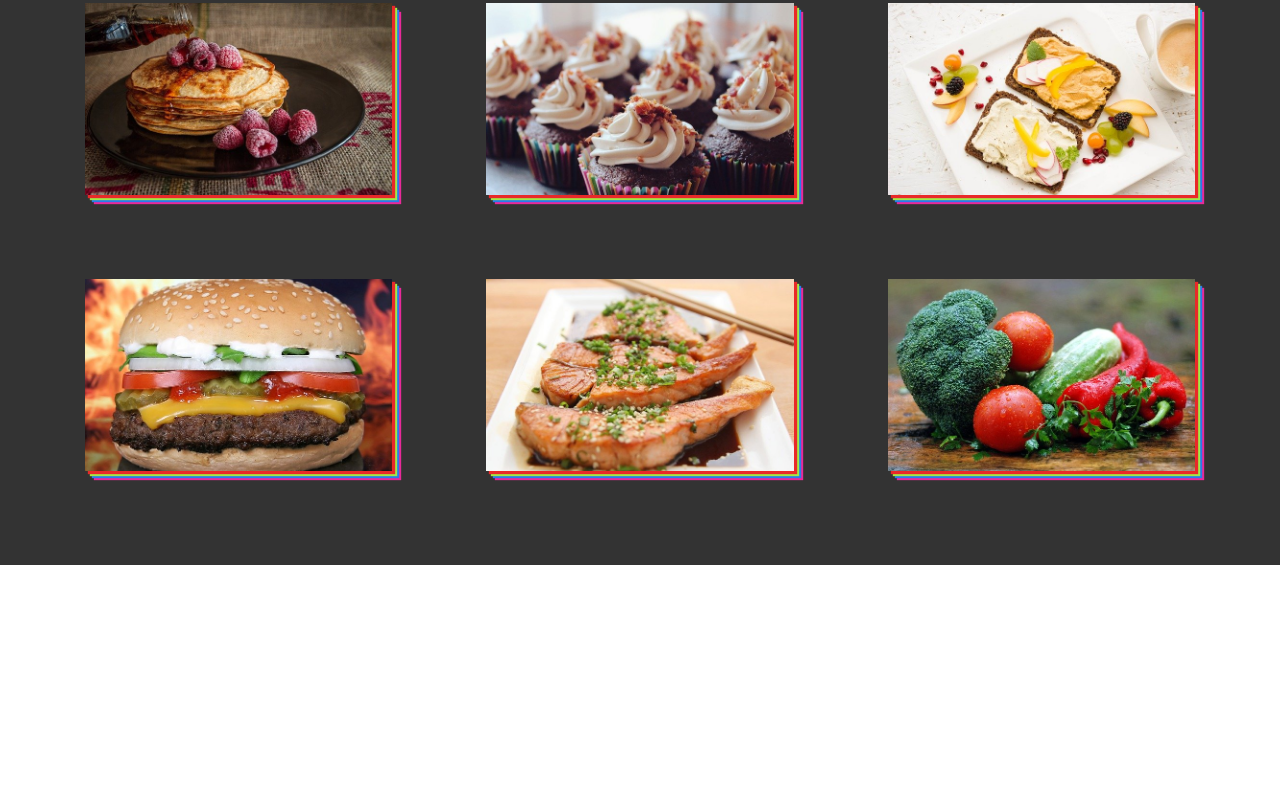
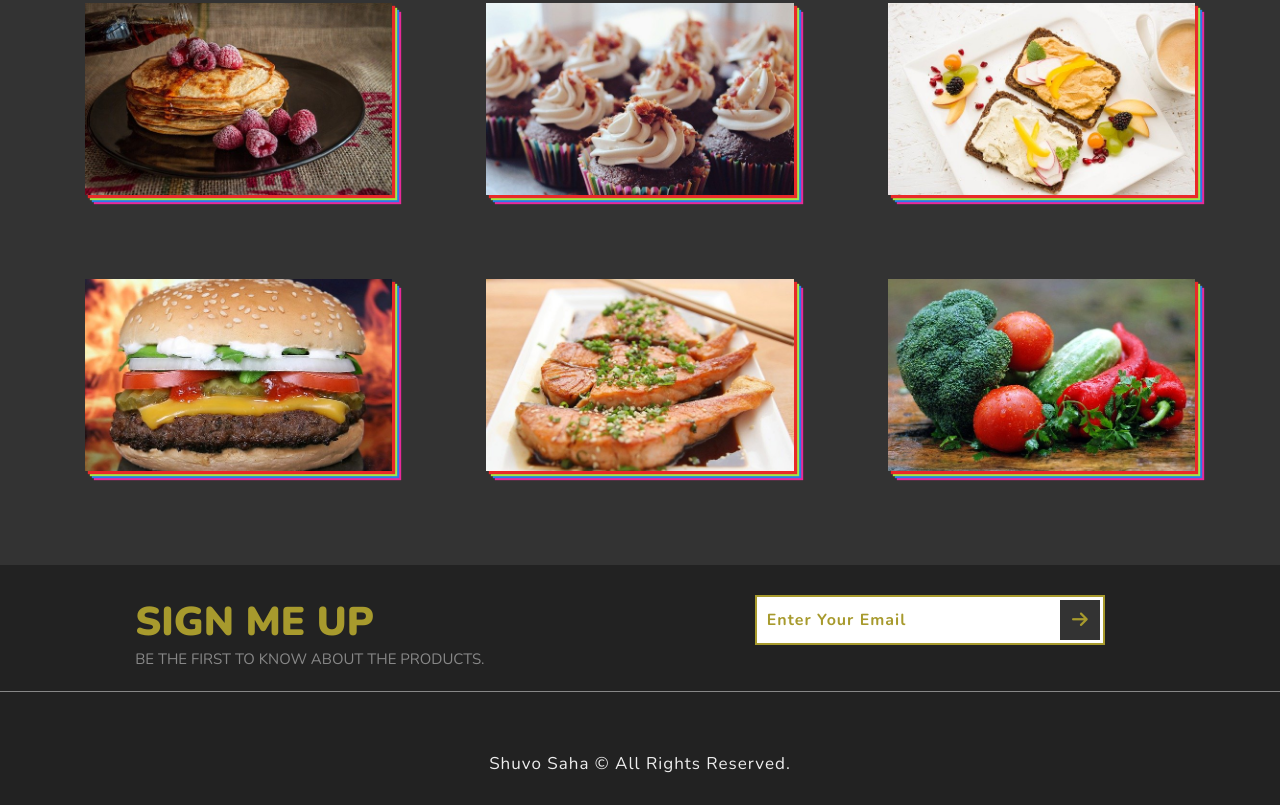
Before and after one commit to a1shuvo/food-frontend, a plain HTML site: page index.html in a window 1280 px wide. Shown: the part 1950-2755 px from the top of the page. Before the commit the page ends 2515 px from the top, so only its background shows below. Drawn offline with nearby package versions, Linux system fonts and the light colour scheme.

Commit message:
Create and Customize Footer

```diff
--- a/index.html
+++ b/index.html
@@ -90,6 +90,24 @@
             </div>
         </section>
         <!-- End of Section 3 -->
+
+        <!-- Section 4 -->
+        <section class="section-4">
+            <div class="section-4-text">
+                <h2 class="section-4-heading">Sign Me Up</h2>
+                <p class="section-4-paragraph">Be the first to know about the products.</p>
+            </div>
+            <form action="" class="signup-form">
+                <input type="email" class="signup-form-input" placeholder="Enter Your Email">
+                <button type="submit" class="signup-form-btn">
+                    <i class="fas fa-arrow-right"></i>
+                </button>
+            </form>
+            <p class="copyright">
+                Shuvo Saha &copy; All Rights Reserved.
+            </p>
+        </section>
+        <!-- End of Section 4 -->
     </div>
     <script src="script.js"></script>
 </body>
--- a/style.css
+++ b/style.css
@@ -248,3 +248,76 @@ html{
     transition: opacity 1s 1s;
 }
 /* End of Section 3 */
+
+/* Section 4 */
+.section-4{
+    width: 100%;
+    height: 30vh;
+    background-color: #222;
+    display: flex;
+    justify-content: space-around;
+    align-items: flex-start;
+    padding: 3rem 0;
+    position: relative;
+}
+
+.section-4-text{
+    text-transform: uppercase;
+}
+
+.section-4-heading{
+    font-size: 4rem;
+    font-weight: 900;
+    color: #a79a2d;
+}
+
+.section-4-paragraph{
+    font-size: 1.5rem;
+    color: #888;
+}
+
+.signup-form{
+    display: flex;
+    align-items: center;
+}
+
+.signup-form-input{
+    width: 35rem;
+    height: 5rem;
+    padding: 1rem;
+    border: .2rem solid #a79a2d;
+    font-size: 1.6rem;
+    font-weight: 700;
+    letter-spacing: 0.1rem;
+    color: #a79a2d;
+}
+
+.signup-form-input::placeholder{
+    color: #a79a2d;
+}
+
+.signup-form-btn{
+    position: relative;
+    left: -4.5rem;
+    width: 4rem;
+    height: 4rem;
+    background-color: #333;
+    color: #a79a2d;
+    border: none;
+    font-size: 1.8rem;
+    cursor: pointer;
+}
+
+.copyright{
+    position: absolute;
+    bottom: 3rem;
+    font-size: 1.7rem;
+    font-weight: 200;
+    color: #eee;
+    letter-spacing: 0.1rem;
+    border-top: 0.1rem solid #888;
+    padding-top: 6rem;
+    width: 100%;
+    text-align: center;
+}
+/* End of Section 4 */
```
